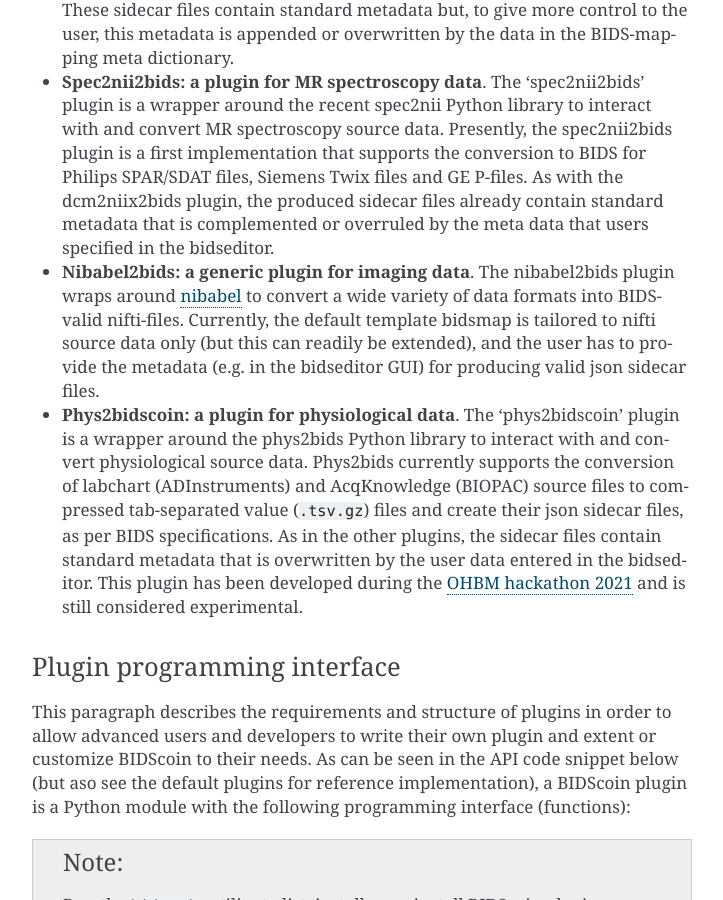
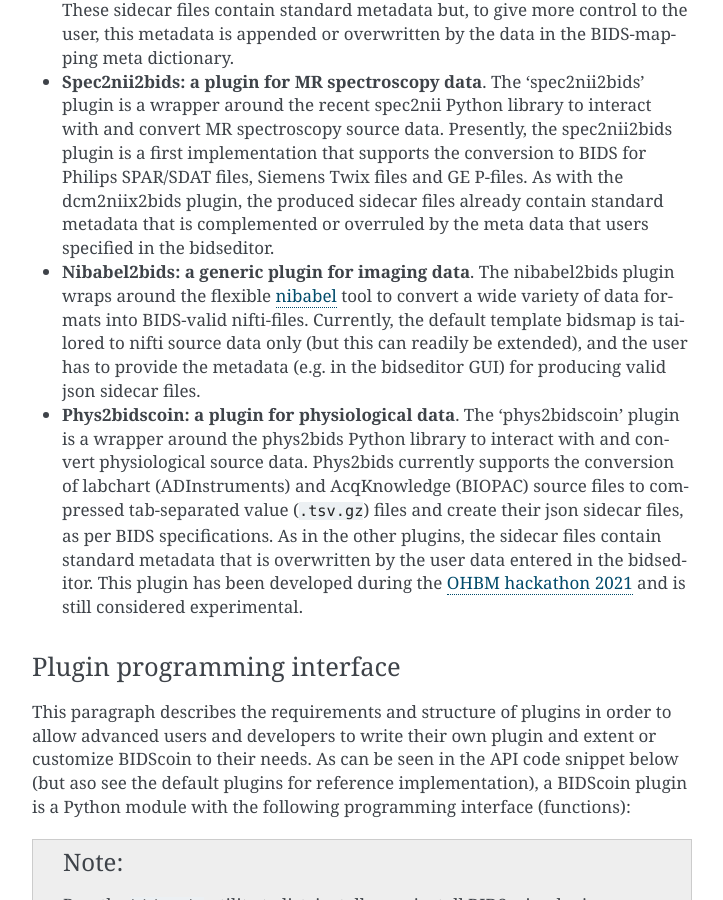
Before and after one commit to Donders-Institute/bidscoin, a Sphinx documentation site: the page built from docs/advanced.rst, in a window 1280 px wide and 900 px high, scrolled down 4401 px. Shown: the whole window, without its empty margins (388-1111 px from the left). Built offline with Sphinx 7.4.7, drawn with Linux system fonts in a browser that asks for light colours.

Commit message:
Documentation update

```diff
--- a/docs/advanced.rst
+++ b/docs/advanced.rst
@@ -96,7 +96,7 @@
 
 - **Dcm2niix2bids: a plugin for DICOM and PAR/XML data**. The 'dcm2niix2bids' plugin is a wrapper around the well-known pydicom, nibabel and dcm2niix tools to interact with and convert DICOM and Philips PAR(/REC)/XML source data. Pydicom is used to read DICOM attributes, nibabel is used to read PAR/XML attribute values and dcm2niix is used to convert the DICOM and PAR/XML source data to NIfTI  and create BIDS sidecar files. These sidecar files contain standard metadata but, to give more control to the user, this metadata is appended or overwritten by the data in the BIDS-mapping meta dictionary.
 - **Spec2nii2bids: a plugin for MR spectroscopy data**. The 'spec2nii2bids' plugin is a wrapper around the recent spec2nii Python library to interact with and convert MR spectroscopy source data. Presently, the spec2nii2bids plugin is a first implementation that supports the conversion to BIDS for Philips SPAR/SDAT files, Siemens Twix files and GE P-files. As with the dcm2niix2bids plugin, the produced sidecar files already contain standard metadata that is complemented or overruled by the meta data that users specified in the bidseditor.
-- **Nibabel2bids: a generic plugin for imaging data**. The nibabel2bids plugin wraps around `nibabel <https://nipy.org/nibabel>`__ to convert a wide variety of data formats into BIDS-valid nifti-files. Currently, the default template bidsmap is tailored to nifti source data only (but this can readily be extended), and the user has to provide the metadata (e.g. in the bidseditor GUI) for producing valid json sidecar files.
+- **Nibabel2bids: a generic plugin for imaging data**. The nibabel2bids plugin wraps around the flexible `nibabel <https://nipy.org/nibabel>`__ tool to convert a wide variety of data formats into BIDS-valid nifti-files. Currently, the default template bidsmap is tailored to nifti source data only (but this can readily be extended), and the user has to provide the metadata (e.g. in the bidseditor GUI) for producing valid json sidecar files.
 - **Phys2bidscoin: a plugin for physiological data**. The 'phys2bidscoin' plugin is a wrapper around the phys2bids Python library to interact with and convert physiological source data. Phys2bids currently supports the conversion of labchart (ADInstruments) and AcqKnowledge (BIOPAC) source files to compressed tab-separated value (``.tsv.gz``) files and create their json sidecar files, as per BIDS specifications. As in the other plugins, the sidecar files contain standard metadata that is overwritten by the user data entered in the bidseditor. This plugin has been developed during the `OHBM hackathon 2021 <https://github.com/ohbm/hackathon2021/issues/12>`__ and is still considered experimental.
 
 Plugin programming interface
```
